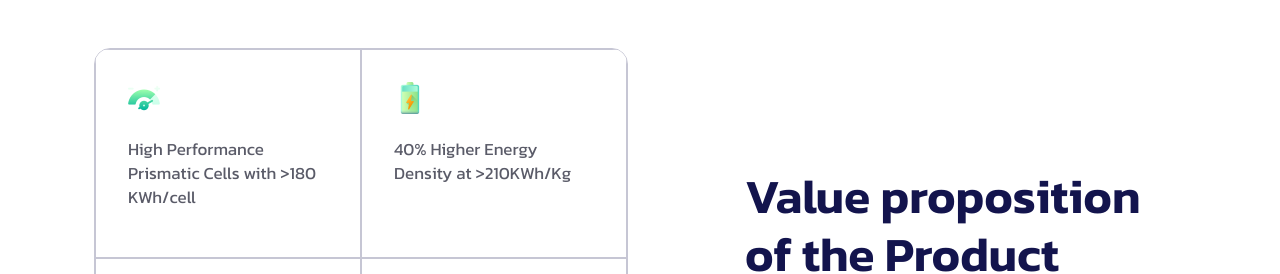
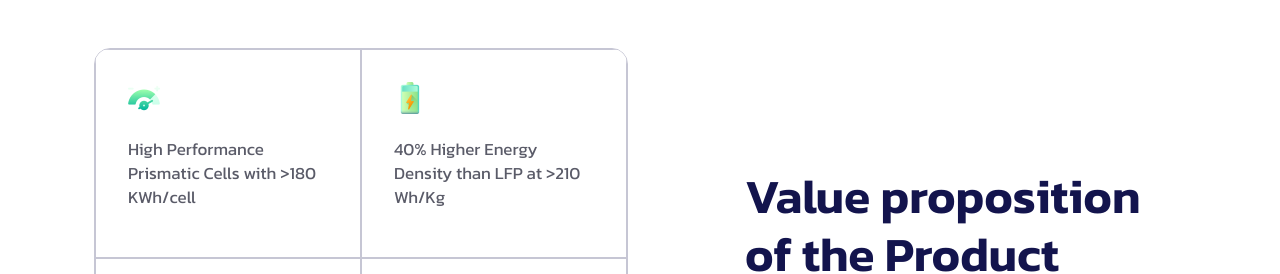
Before and after one commit to Shubhamsadhu02/ibc, a React (Create React App) app: page / in a window 1280 px wide. Shown: the part 2340-2614 px from the top of the page. Built offline with nearby package versions, Linux system fonts and the light colour scheme.

Commit message:
update content

```diff
--- a/src/Components/Home.js
+++ b/src/Components/Home.js
@@ -78,7 +78,7 @@ export default function Home() {
                     <img src="/images/Home/battery.png" alt="" />
                   </div>
                   <div className="proposition-paragraph mt-4">
-                    <p>40% Higher Energy Density at &gt;210KWh/Kg</p>
+                    <p>40% Higher Energy Density than LFP at &gt;210 Wh/Kg</p>
                   </div>
                 </div>
 
```
